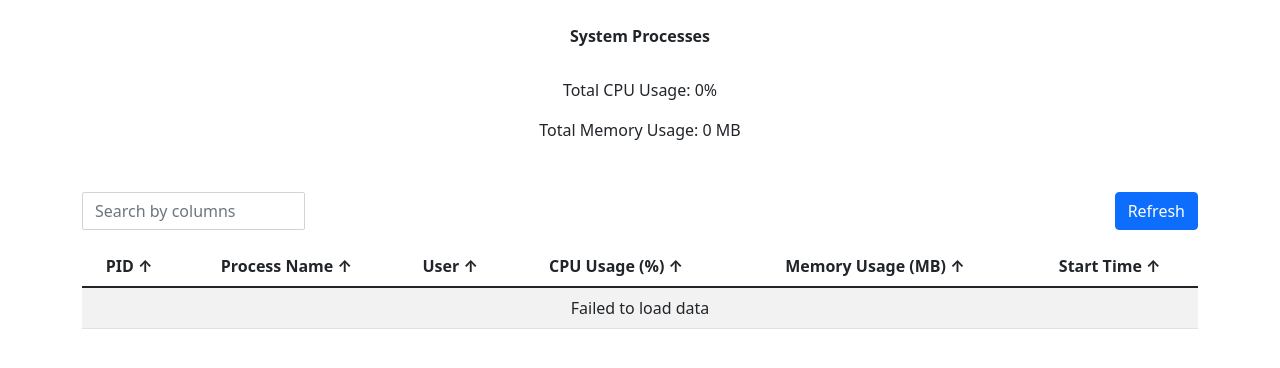
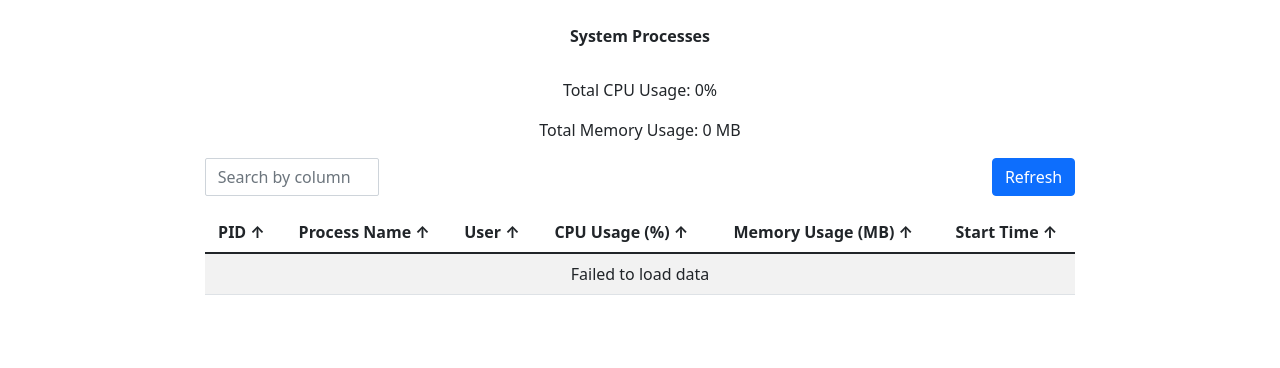
Before and after one commit to vikeshdas/SystemProcess, a Django app: page / in a window 1280 px wide. Shown: the top 368 px of the page. Run offline with Django 5.2, Linux system fonts and the light colour scheme; data that the repository does not hold is empty.

Commit message:
updated UI and readme file

```diff
--- a/ProcessMonitoring/templates/process_list.html
+++ b/ProcessMonitoring/templates/process_list.html
@@ -12,7 +12,7 @@
         </div>
     </div>
 
-    <div style="margin-top: 50px;">
+    <div style="margin: 0px auto; width: 78%;">
         <button style="align-items: center;" id="refresh-btn" class="btn btn-primary mb-3">Refresh</button>
 
         <div class="mb-3">
```
Also changed, not shown: README.md, images/img1.png (added), images/img2.png (added), images/img3.png (added), images/img4.png (added), images/img5.png (added), images/img6.png (added).
